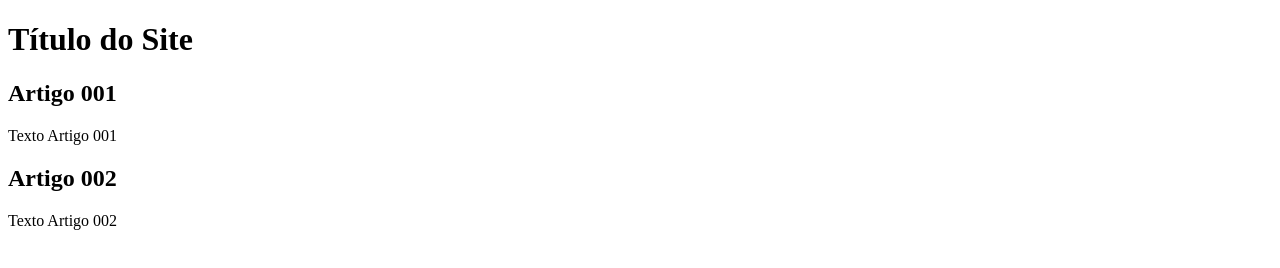
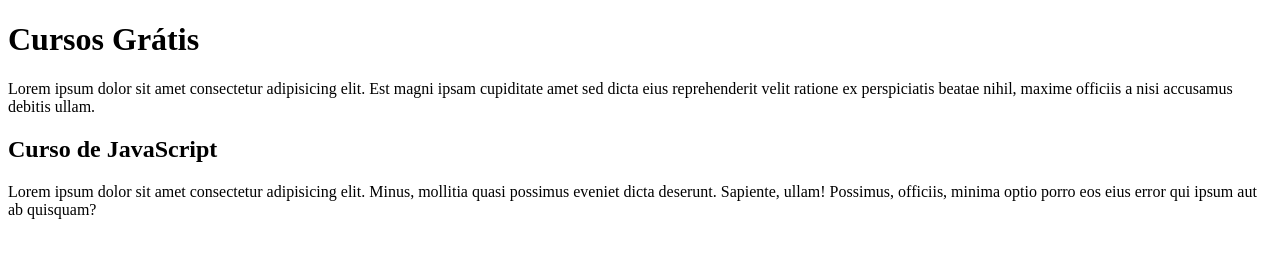
Before and after one commit to NathanHenriqueLimaChaves/aula_git_teste, a plain HTML site: page index.html in a window 1280 px wide. Drawn offline with Linux system fonts and the light colour scheme.

Commit message:
comecei a escrever o conteúdo

```diff
--- a/index.html
+++ b/index.html
@@ -4,20 +4,20 @@
     <meta charset="UTF-8">
     <meta http-equiv="X-UA-Compatible" content="IE=edge">
     <meta name="viewport" content="width=device-width, initial-scale=1.0">
-    <title>Título dp site</title>
+    <title>Título do site</title>
 </head>
 <body>
     <main>
         <header>
-            <h1>Título do Site</h1>
+            <h1>Cursos Grátis</h1>
         </header>
         <article>
-            <h2>Artigo 001</h2>
-            <p>Texto Artigo 001</p>
+            <h2Curso de HTML5 com CSS3</h2>
+            <p>Lorem ipsum dolor sit amet consectetur adipisicing elit. Est magni ipsam cupiditate amet sed dicta eius reprehenderit velit ratione ex perspiciatis beatae nihil, maxime officiis a nisi accusamus debitis ullam.</p>
         </article>
         <article>
-            <h2>Artigo 002</h2>
-            <p>Texto Artigo 002</p>
+            <h2>Curso de JavaScript</h2>
+            <p>Lorem ipsum dolor sit amet consectetur adipisicing elit. Minus, mollitia quasi possimus eveniet dicta deserunt. Sapiente, ullam! Possimus, officiis, minima optio porro eos eius error qui ipsum aut ab quisquam?</p>
         </article>
     </main>
 </body>
```
